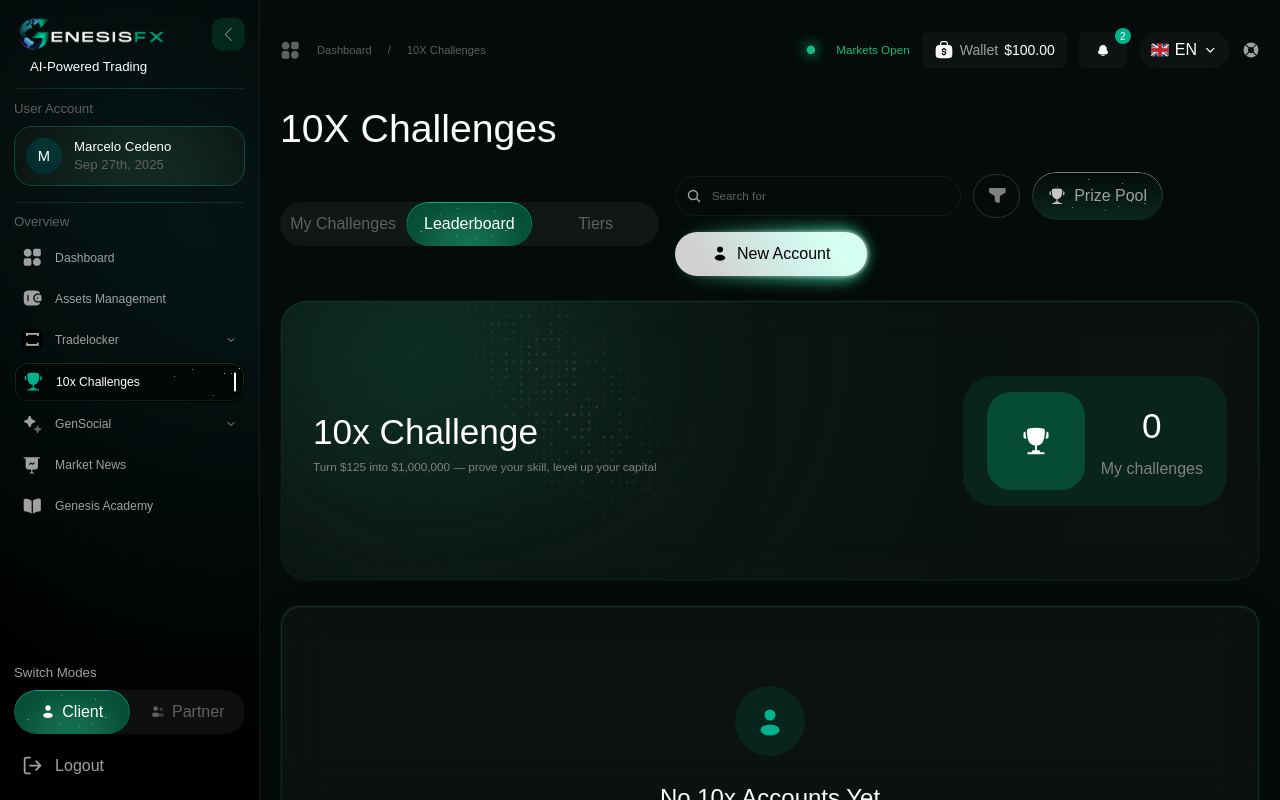
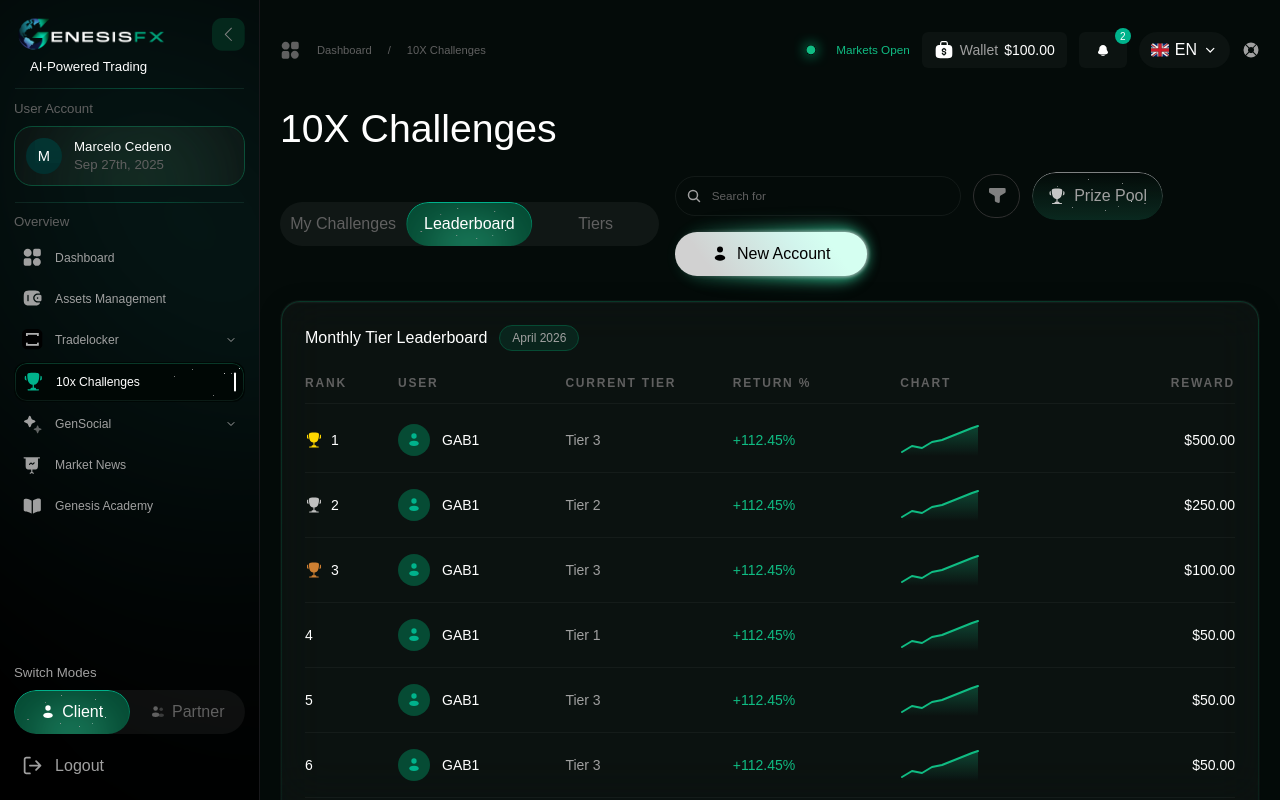
Before and after one commit to Mdx2025/GenesisFxDashboardMDX, a React (Vite) app: page /challenges in a window 1280 px wide. Both pictures are taken after a click on the button "Leaderboard". Built offline with nearby package versions, Linux system fonts and the light colour scheme; a web font is replaced by a local one.

Commit message:
feat: implement Leaderboard tab from Figma design with data table and sparkline charts

```diff
--- a/src/pages/ChallengesPage.tsx
+++ b/src/pages/ChallengesPage.tsx
@@ -1,3 +1,4 @@
+import { useState } from 'react'
 import { useSidebar } from '@/layouts/RootLayout'
 import { TopBar } from '@/components/dashboard/TopBar'
 import { GlassCard, GlassBannerCard, SearchInput, GlowButton, SparkleButton, ModeToggle } from '@/components/ui'
@@ -48,42 +49,110 @@
   )
 }
 
-export default function ChallengesPage() {
-  const { sidebarOpen, setSidebarOpen } = useSidebar()
+function TrophySmallIcon({ variant }: { variant: 'gold' | 'silver' | 'bronze' | 'none' }) {
+  if (variant === 'none') return null
+  const colors: Record<string, string> = { gold: '#FFD700', silver: '#C0C0C0', bronze: '#CD7F32' }
+  return (
+    <svg width="18" height="18" viewBox="0 0 32 32" fill="none">
+      <path d="M28.5 10.5V10.6c0 1.1 0 1.65-.27 2.1-.27.3-.73.57-1.7 1.1l-1-.01c.7-2.37.93-4.91 1.01-7.1l.01-.28c.83.29 1.3.5 1.6.9.35.5.35 1.17.35 2.5z" fill={colors[variant]}/>
+      <path d="M3.5 10.5V10.6c0 1.1 0 1.65.27 2.1.27.3.73.57 1.7 1.1l1-.01c-.7-2.37-.93-4.91-1.01-7.1l-.01-.28c-.83.29-1.3.5-1.6.9-.35.5-.35 1.17-.35 2.5z" fill={colors[variant]}/>
+      <path fillRule="evenodd" clipRule="evenodd" d="M21.5 3.2c-1.44-.24-3.32-.44-5.6-.44-2.28 0-4.17.2-5.6.44-1.46.25-2.19.37-2.8 1.12-.6.75-.57 1.56-.51 3.18.22 5.56 1.42 12.5 7.95 13.11v4.52h-1.83c-.6 0-1.13.43-1.25 1.02l-.24 1.21h-3.39c-.53 0-.96.43-.96.96s.43.96.96.96h15.36c.53 0 .96-.43.96-.96s-.43-.96-.96-.96h-3.39l-.24-1.21c-.12-.6-.65-1.02-1.25-1.02h-1.83v-4.52c6.53-.61 7.73-7.55 7.95-13.11.06-1.62.1-2.43-.51-3.18-.61-.75-1.34-.87-2.8-1.12z" fill={colors[variant]}/>
+    </svg>
+  )
+}
 
+function UserAvatarIcon() {
   return (
-    <div className="relative px-4 xl:px-5 2xl:px-7 3xl:px-10 4xl:px-14 py-4 4xl:py-6">
-      <TopBar
-        onMenuClick={() => setSidebarOpen(prev => !prev)}
-        menuOpen={sidebarOpen}
-        breadcrumbItems={[
-          { label: 'Dashboard', href: '/home' },
-          { label: '10X Challenges', current: true },
-        ]}
-      />
+    <div className="w-[2rem] h-[2rem] rounded-full bg-[#064B34] flex items-center justify-center shrink-0">
+      <svg width="16" height="16" viewBox="0 0 18 18" fill="none">
+        <circle cx="9" cy="4.5" r="3" fill="#00B38C"/>
+        <ellipse cx="9" cy="12.75" rx="5.25" ry="3" fill="#00B38C"/>
+      </svg>
+    </div>
+  )
+}
 
-      <div className="flex flex-col gap-6 mt-6 3xl:mt-8 4xl:mt-10">
-        {/* Page Title */}
-        <h1 className="text-white text-h1 font-normal">10X Challenges</h1>
+function Sparkline() {
+  return (
+    <svg width="80" height="32" viewBox="0 0 80 32" fill="none">
+      <path d="M2 28 L12 22 L22 24 L32 18 L42 16 L52 12 L62 8 L72 4 L78 2" stroke="#10BC83" strokeWidth="2" strokeLinecap="round" strokeLinejoin="round" fill="none"/>
+      <defs>
+        <linearGradient id="sparkGrad" x1="0" y1="0" x2="0" y2="1">
+          <stop offset="0%" stopColor="#10BC83" stopOpacity="0.3"/>
+          <stop offset="100%" stopColor="#10BC83" stopOpacity="0"/>
+        </linearGradient>
+      </defs>
+      <path d="M2 28 L12 22 L22 24 L32 18 L42 16 L52 12 L62 8 L72 4 L78 2 V32 H2 Z" fill="url(#sparkGrad)"/>
+    </svg>
+  )
+}
 
-        {/* Tabs + Actions Row */}
-        <div className="flex flex-col lg:flex-row items-start lg:items-center justify-between gap-4">
-          <div className="w-md">
-            <ModeToggle options={['My Challenges', 'Leaderboard', 'Tiers']} />
+const leaderboardData = [
+  { rank: 1, user: 'GAB1', tier: 'Tier 3', returnPct: '+112.45%', reward: '$500.00', trophy: 'gold' as const },
+  { rank: 2, user: 'GAB1', tier: 'Tier 2', returnPct: '+112.45%', reward: '$250.00', trophy: 'silver' as const },
+  { rank: 3, user: 'GAB1', tier: 'Tier 3', returnPct: '+112.45%', reward: '$100.00', trophy: 'bronze' as const },
+  { rank: 4, user: 'GAB1', tier: 'Tier 1', returnPct: '+112.45%', reward: '$50.00', trophy: 'none' as const },
+  { rank: 5, user: 'GAB1', tier: 'Tier 3', returnPct: '+112.45%', reward: '$50.00', trophy: 'none' as const },
+  { rank: 6, user: 'GAB1', tier: 'Tier 3', returnPct: '+112.45%', reward: '$50.00', trophy: 'none' as const },
+  { rank: 7, user: 'GAB1', tier: 'Tier 3', returnPct: '+112.45%', reward: '$50.00', trophy: 'none' as const },
+]
+
+function LeaderboardContent() {
+  return (
+    <GlassCard variant="light" divider="white" rounded="19px" className="overflow-hidden">
+      <div className="relative z-10 p-6">
+        <div className="flex items-center gap-3 mb-6">
+          <h3 className="text-white text-base font-medium">Monthly Tier Leaderboard</h3>
+          <span className="px-3 py-1 rounded-full bg-[#09241C] border border-[#064B34] text-[#a0a0a0] text-xs">
+            April 2026
+          </span>
         </div>
-          <div className="flex items-center gap-3 flex-wrap">
-            <SearchInput placeholder="Search for" />
-            <button className="h-11 w-[2.9375rem] rounded-full border border-[#303030] bg-transparent flex items-center justify-center cursor-pointer hover:bg-white/5 transition-colors shrink-0" aria-label="Filter">
-              <FilterIcon />
-            </button>
-            <SparkleButton className="px-4">
-              <PrizePoolTrophyIcon />
-              <span>Prize Pool</span>
-            </SparkleButton>
-            <GlowButton label="New Account" width={192} height={44} fontSize={16} icon={<NewAccountUserIconDark />} />
+
+        <div className="w-full">
+          {/* Header */}
+          <div className="flex items-center border-b border-white/[0.04] pb-3 mb-1">
+            <div className="w-[10%] text-[#606060] text-xs font-bold uppercase tracking-[0.15em]">Rank</div>
+            <div className="w-[18%] text-[#606060] text-xs font-bold uppercase tracking-[0.15em]">User</div>
+            <div className="w-[18%] text-[#606060] text-xs font-bold uppercase tracking-[0.15em]">Current Tier</div>
+            <div className="w-[18%] text-[#606060] text-xs font-bold uppercase tracking-[0.15em]">Return %</div>
+            <div className="w-[20%] text-[#606060] text-xs font-bold uppercase tracking-[0.15em]">Chart</div>
+            <div className="w-[16%] text-[#606060] text-xs font-bold uppercase tracking-[0.15em] text-right">Reward</div>
+          </div>
+
+          {/* Rows */}
+          {leaderboardData.map((row) => (
+            <div key={row.rank} className="flex items-center py-4 border-b border-white/[0.04] last:border-b-0">
+              <div className="w-[10%] flex items-center gap-2">
+                <TrophySmallIcon variant={row.trophy} />
+                <span className="text-white text-sm">{row.rank}</span>
+              </div>
+              <div className="w-[18%] flex items-center gap-3">
+                <UserAvatarIcon />
+                <span className="text-white text-sm">{row.user}</span>
+              </div>
+              <div className="w-[18%]">
+                <span className="text-[#a0a0a0] text-sm">{row.tier}</span>
+              </div>
+              <div className="w-[18%]">
+                <span className="text-[#10BC83] text-sm">{row.returnPct}</span>
+              </div>
+              <div className="w-[20%]">
+                <Sparkline />
+              </div>
+              <div className="w-[16%] text-right">
+                <span className="text-white text-sm">{row.reward}</span>
               </div>
             </div>
+          ))}
+        </div>
+      </div>
+    </GlassCard>
+  )
+}
 
+function MyChallengesContent() {
+  return (
+    <>
       {/* Hero Banner */}
       <GlassBannerCard contentClassName="flex flex-col lg:flex-row items-start lg:items-center justify-between p-6 xl:p-8 gap-6 lg:min-h-[17.4375rem]">
         <div className="flex flex-col">
@@ -92,7 +161,6 @@
             Turn $125 into $1,000,000 — prove your skill, level up your capital
           </p>
         </div>
-
         <div className="flex items-center gap-4 bg-[#09241C] rounded-[1.875rem] px-6 py-4 shrink-0">
           <div className="w-[6.125rem] h-[6.125rem] rounded-xl bg-[#064B34] flex items-center justify-center">
             <TrophyIcon />
@@ -119,6 +187,68 @@
           <GlowButton label="Trade" width={183} height={44} fontSize={16} />
         </div>
       </GlassCard>
+    </>
+  )
+}
+
+export default function ChallengesPage() {
+  const { sidebarOpen, setSidebarOpen } = useSidebar()
+  const [activeTab, setActiveTab] = useState(0)
+
+  return (
+    <div className="relative px-4 xl:px-5 2xl:px-7 3xl:px-10 4xl:px-14 py-4 4xl:py-6">
+      <TopBar
+        onMenuClick={() => setSidebarOpen(prev => !prev)}
+        menuOpen={sidebarOpen}
+        breadcrumbItems={[
+          { label: 'Dashboard', href: '/home' },
+          { label: '10X Challenges', current: true },
+        ]}
+      />
+
+      <div className="flex flex-col gap-6 mt-6 3xl:mt-8 4xl:mt-10">
+        <h1 className="text-white text-h1 font-normal">10X Challenges</h1>
+
+        {/* Tabs + Actions Row */}
+        <div className="flex flex-col lg:flex-row items-start lg:items-center justify-between gap-4">
+          <div className="w-md">
+            <ModeToggle
+              options={['My Challenges', 'Leaderboard', 'Tiers']}
+              activeIndex={activeTab}
+              onChange={setActiveTab}
+            />
+          </div>
+          <div className="flex items-center gap-3 flex-wrap">
+            <SearchInput placeholder="Search for" />
+            <button className="h-11 w-[2.9375rem] rounded-full border border-[#303030] bg-transparent flex items-center justify-center cursor-pointer hover:bg-white/5 transition-colors shrink-0" aria-label="Filter">
+              <FilterIcon />
+            </button>
+            <SparkleButton className="px-4">
+              <PrizePoolTrophyIcon />
+              <span>Prize Pool</span>
+            </SparkleButton>
+            <GlowButton label="New Account" width={192} height={44} fontSize={16} icon={<NewAccountUserIconDark />} />
+          </div>
+        </div>
+
+        {/* Tab Content */}
+        {activeTab === 0 && <MyChallengesContent />}
+        {activeTab === 1 && <LeaderboardContent />}
+        {activeTab === 2 && (
+          <GlassCard variant="light" divider="white" rounded="19px" className="overflow-hidden">
+            <div className="relative z-10 flex flex-col items-center justify-center py-20 px-4 gap-6">
+              <div className="w-[4.375rem] h-[4.375rem] rounded-full bg-[#09241C] flex items-center justify-center">
+                <TrophyIcon />
+              </div>
+              <div className="flex flex-col items-center gap-2">
+                <h3 className="text-white text-[1.5rem] font-normal">Tiers Coming Soon</h3>
+                <p className="text-[#808080] text-body2 text-center max-w-lg">
+                  Tier information will be available here
+                </p>
+              </div>
+            </div>
+          </GlassCard>
+        )}
       </div>
     </div>
   )
```
Lines whose indentation alone changed are shown as unchanged.
